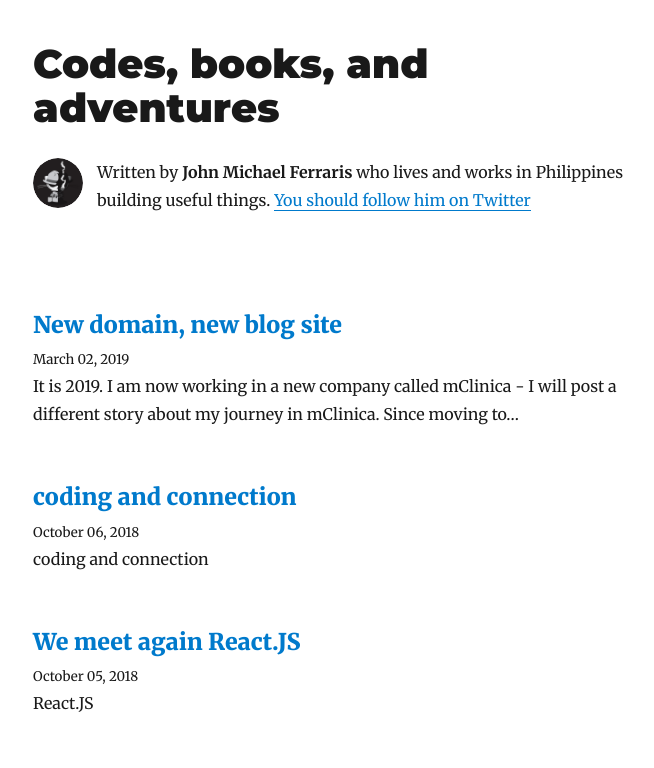
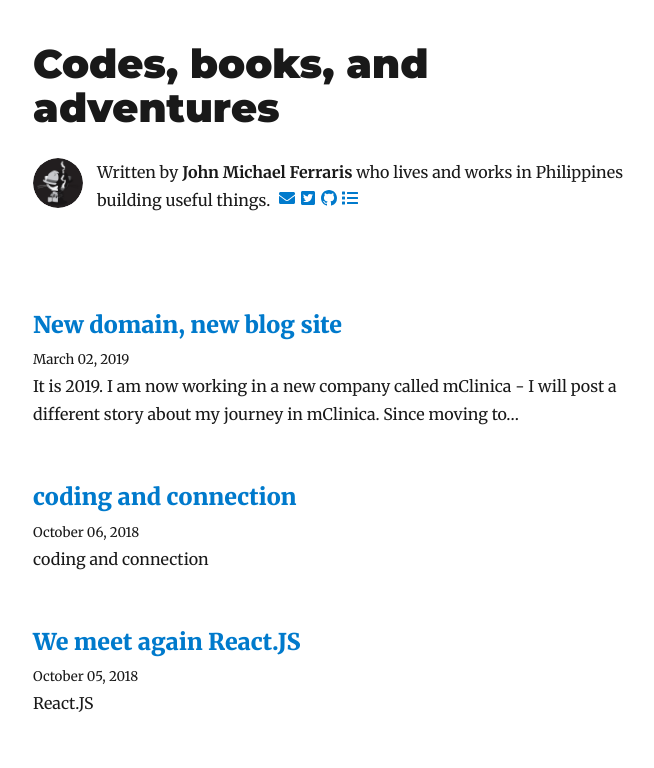
Before and after one commit to jhnferraris/jhnferraris.github.io, a Gatsby site: page / in a window 1280 px wide. Shown: the top 768 px of the page, without its empty margins (292-946 px from the left). Built offline with nearby package versions, Linux system fonts and the light colour scheme; Gatsby itself is replaced by a stand-in of ours; some packages are replaced by stand-ins of ours.

Commit message:
Added social icons

```diff
--- a/gatsby-config.js
+++ b/gatsby-config.js
@@ -6,7 +6,10 @@ module.exports = {
     description: `Thought dumps`,
     siteUrl: `https://jhnferraris.dev/blog`,
     social: {
-      twitter: `jhnferraris`
+      twitter: `jhnferraris`,
+      mail: 'contact@jhnferraris.dev',
+      github: 'jhnferraris',
+      cv: 'https://jhnferraris.dev/cv'
     }
   },
   plugins: [
--- a/package.json
+++ b/package.json
@@ -24,6 +24,7 @@
     "react": "^16.8.3",
     "react-dom": "^16.8.3",
     "react-helmet": "^5.2.0",
+    "react-icons": "^3.4.0",
     "react-typography": "^0.16.18",
     "typeface-merriweather": "0.0.72",
     "typeface-montserrat": "0.0.54",
--- a/src/components/bio.js
+++ b/src/components/bio.js
@@ -10,6 +10,8 @@ import { StaticQuery, graphql } from 'gatsby';
 import Image from 'gatsby-image';
 
 import { rhythm } from '../utils/typography';
+import { FaTwitterSquare, FaList, FaEnvelope } from 'react-icons/fa';
+import { GoMarkGithub } from 'react-icons/go';
 
 function Bio() {
   return (
@@ -40,7 +42,22 @@ function Bio() {
             <p>
               Written by <strong>{author}</strong> who lives and works in Philippines building useful things.
               {` `}
-              <a href={`https://twitter.com/${social.twitter}`}>You should follow him on Twitter</a>
+              <a style={{ boxShadow: 'none', textDecoration: 'none', paddingLeft: '5px' }} className="social-links" href={`mailto:${social.mail}`}>
+                <FaEnvelope />
+              </a>
+              <a style={{ boxShadow: 'none', textDecoration: 'none', paddingLeft: '5px' }} href={`https://twitter.com/${social.twitter}`}>
+                <FaTwitterSquare />
+              </a>
+              <a
+                style={{ boxShadow: 'none', textDecoration: 'none', paddingLeft: '5px' }}
+                className="social-links"
+                href={`https://github.com/${social.github}`}
+              >
+                <GoMarkGithub />
+              </a>
+              <a style={{ boxShadow: 'none', textDecoration: 'none', paddingLeft: '5px' }} className="social-links" href={social.cv}>
+                <FaList />
+              </a>
             </p>
           </div>
         );
@@ -62,7 +79,10 @@ const bioQuery = graphql`
       siteMetadata {
         author
         social {
+          mail
           twitter
+          github
+          cv
         }
       }
     }
```
Also changed, not shown: 1 other file.
